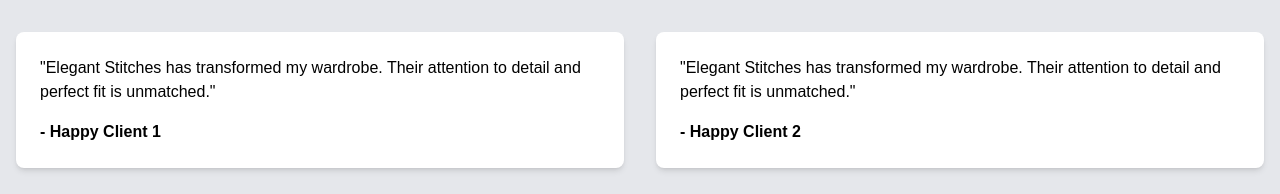
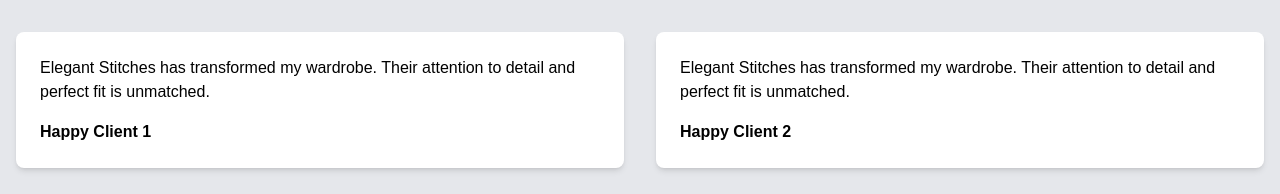
Before and after one commit to ashele1234/fashion, a Next.js app: page / in a window 1280 px wide. Shown: the part 1868-2062 px from the top of the page. Built offline with nearby package versions, Linux system fonts and the light colour scheme.

Commit message:
third commit

```diff
--- a/app/page.tsx
+++ b/app/page.tsx
@@ -134,8 +134,8 @@
           <div className="grid grid-cols-1 md:grid-cols-2 gap-8">
             {[1, 2].map((i) => (
               <div key={i} className="bg-white p-6 rounded-lg shadow-md">
-                <p className=" text-black mb-4">"Elegant Stitches has transformed my wardrobe. Their attention to detail and perfect fit is unmatched."</p>
-                <p className="font-semibold  text-black">- Happy Client {i}</p>
+                <p className=" text-black mb-4">Elegant Stitches has transformed my wardrobe. Their attention to detail and perfect fit is unmatched.</p>
+                <p className="font-semibold  text-black"> Happy Client {i}</p>
               </div>
             ))}
           </div>
```
